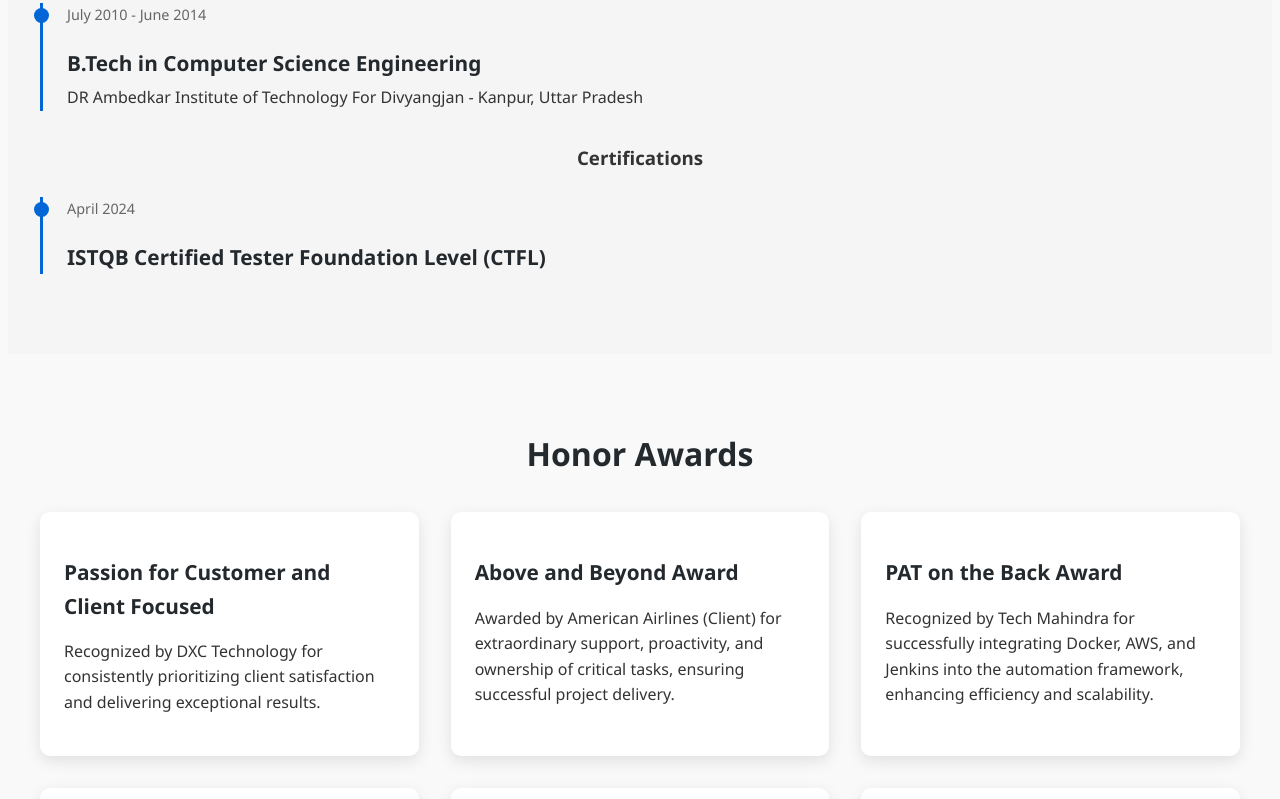
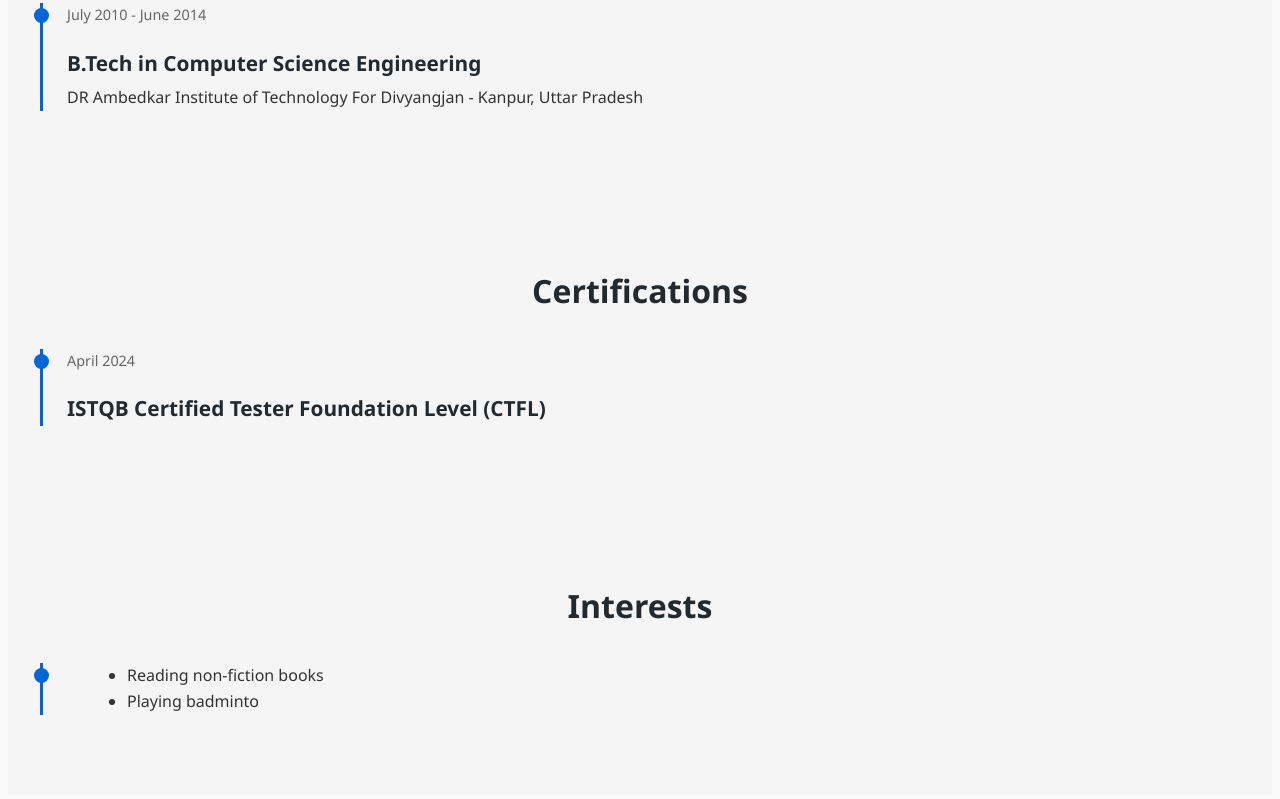
Before and after one commit to param-resume/param-resume.github.io, a plain HTML site: page index.html in a window 1280 px wide. Shown: the part 3120-3919 px from the top of the page. Drawn offline with Linux system fonts and the light colour scheme.

Commit message:
Update index.html

```diff
--- a/index.html
+++ b/index.html
@@ -509,13 +509,31 @@ Copy<nav>
             <div class="education-school">DR Ambedkar Institute of Technology For Divyangjan - Kanpur, Uttar Pradesh</div>
         </div>
 
-        <div style="margin-top: 2rem;">
-            <h3 style="text-align: center; margin-bottom: 1.5rem;">Certifications</h3>
-            <div class="education-item">
-                <div class="education-date">April 2024</div>
-                <h3 class="education-degree">ISTQB Certified Tester Foundation Level (CTFL)</h3>
-            </div>
+    </div>
+</section>
+<section id="education" style="background-color: #f5f5f5;">
+    <div class="container">
+        <h2 class="section-title">Certifications</h2>
+
+        <div class="education-item">
+            <div class="education-date">April 2024</div>
+            <h3 class="education-degree">ISTQB Certified Tester Foundation Level (CTFL)</h3>
         </div>
+
+    </div>
+</section>
+
+<section id="education" style="background-color: #f5f5f5;">
+    <div class="container">
+        <h2 class="section-title">Interests</h2>
+
+        <div class="education-item">
+        <ul style="margin-top: 10px; margin-left: 20px;">
+                <li>Reading non-fiction books</li>
+                <li>Playing badminto</li>
+            </ul>
+        </div>
+
     </div>
 </section>
 
@@ -563,10 +581,10 @@ Copy<nav>
 
         <div class="contact-info">
             <p><i class="fas fa-envelope"></i> param26.ch@gmail.com</p>
-            <p><i class="fas fa-phone"></i> +91 7984274681</p>
+            <p><i class="fas fa-phone"></i> +91 7984274681/9019301584</p>
             <p><i class="fas fa-map-marker-alt"></i> Bangalore, KA 560066</p>
         </div>
-
+        <!--
         <form class="contact-form">
             <div class="form-group">
                 <label for="name">Name</label>
@@ -590,7 +608,7 @@ Copy<nav>
 
             <button type="submit" class="btn">Send Message</button>
         </form>
-
+        -->
         <div class="social-links">
             <a href="https://www.linkedin.com/in/parmeshwar-chaurasia-3" target="_blank" class="social-link"><i class="fab fa-linkedin-in"></i></a>
             <a href="https://bold.pro/my/parmeshwar-chaurasia-250308103652/283r" target="_blank" class="social-link"><i class="fas fa-globe"></i></a>
@@ -601,8 +619,7 @@ Copy<nav>
 <footer>
     <div class="container">
         <p class="footer-text">© 2025 Parmeshwar Chaurasia. All Rights Reserved.</p>
-        <p>Languages: English, Hindi</p>
-        <p>Interests: Reading non-fiction books, Playing badminton</p>
+
     </div>
 </footer>
 
```
